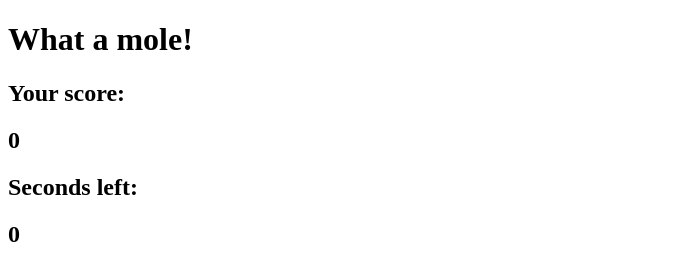
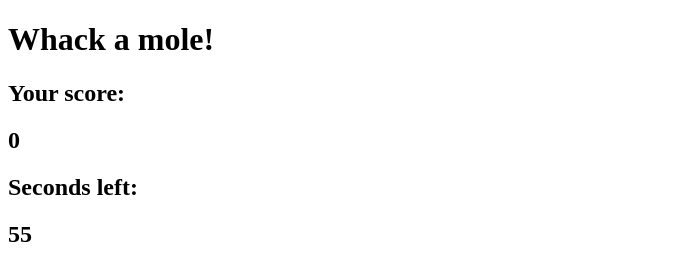
Before and after one commit to WihanBarnard/WhackAMole, a plain HTML site: page index.html in a window 1280 px wide. Shown: the top 265 px of the page, without its empty margins (0-681 px from the left). Drawn offline with Linux system fonts and the light colour scheme.

Commit message:
fix: spelling and time limit increase

```diff
--- a/index.html
+++ b/index.html
@@ -6,13 +6,13 @@
         <link rel="stylesheet" href="style.css">
     </head>
     <body>
-        <h1>What a mole!</h1>
+        <h1>Whack a mole!</h1>
 
             <h2>Your score:</h2>
             <h2 id="score">0</h2>
 
             <h2>Seconds left:</h2>
-            <h2 id="time-left">5</h2>
+            <h2 id="time-left">60</h2>
 
         <div class="grid">
             <div class="square" id="1"></div>
```
